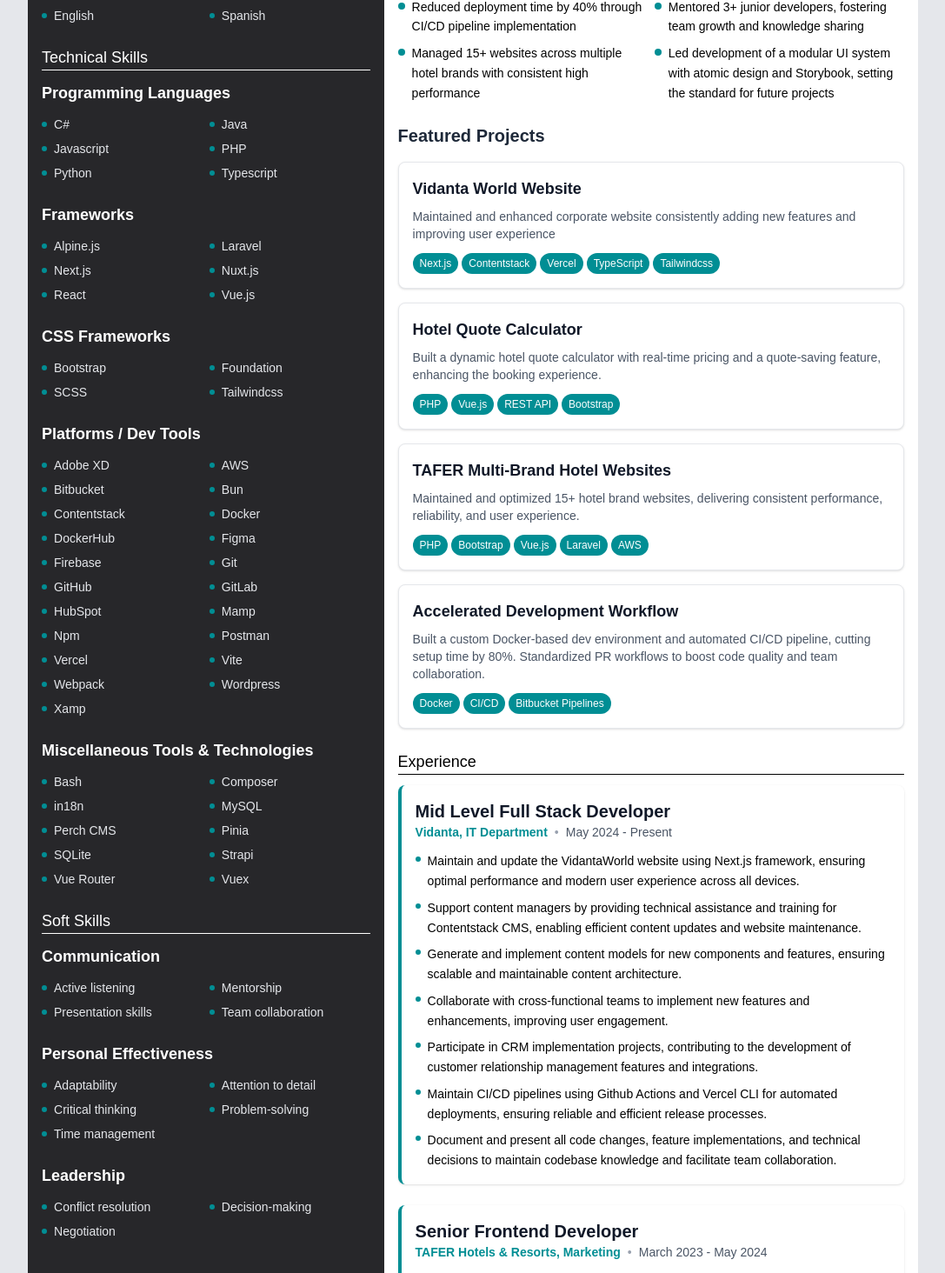
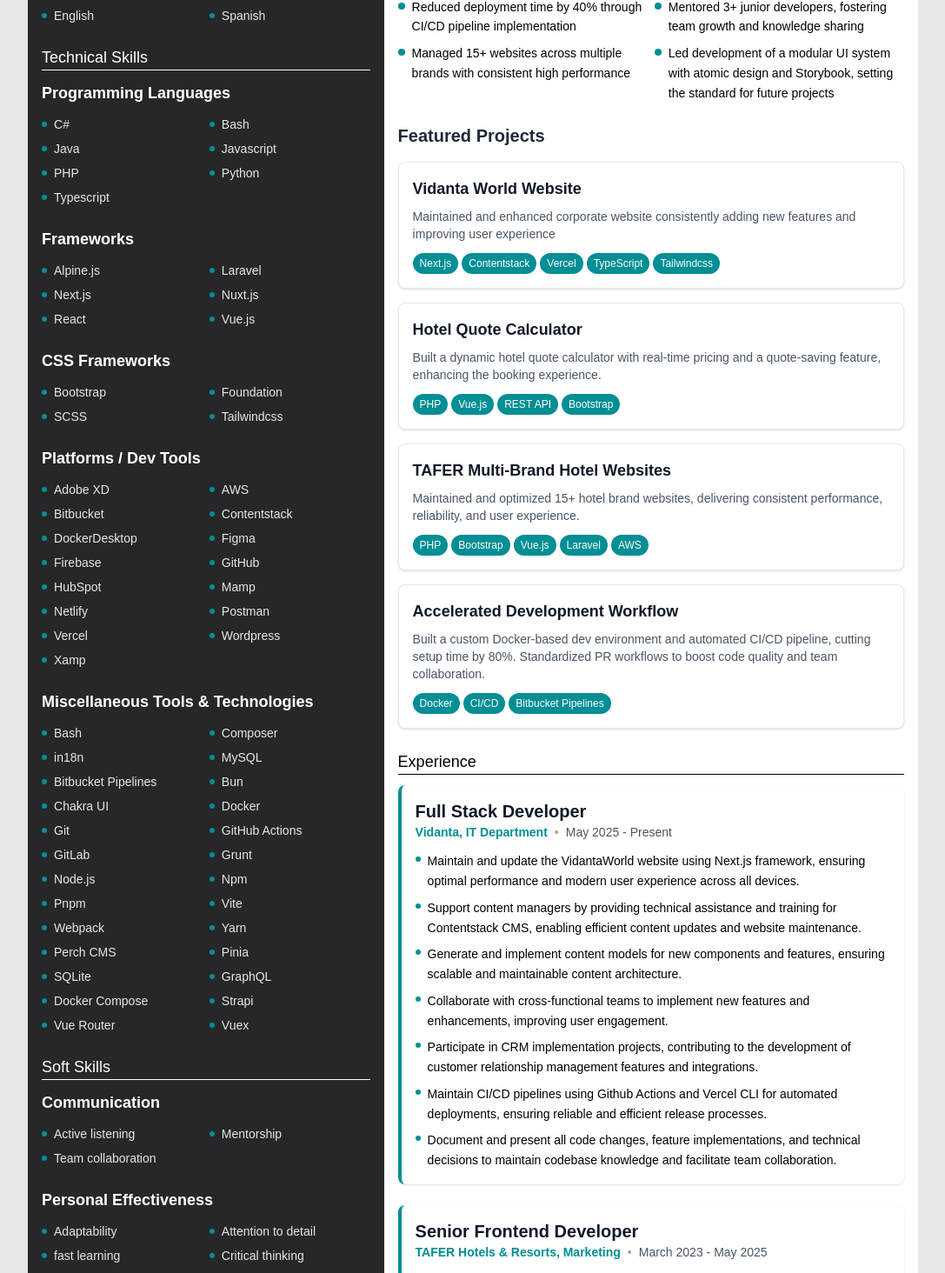
Before and after one commit to StallionStudios/curriculum-vitae, a Next.js app: page / in a window 1280 px wide. Shown: the part 630-2094 px from the top of the page at 87% size, without its empty margins (96-1183 px from the left). Built offline with nearby package versions, Linux system fonts and the light colour scheme.

Commit message:
feat: update job titles, experience dates, and enhance skills section for clarity and accuracy

```diff
--- a/src/app/page.tsx
+++ b/src/app/page.tsx
@@ -17,14 +17,14 @@
 	const linkedIn: string = 'https://linkedin.com/in/juan-sanchez-ramirez';
 	const gitHub: string = 'https://github.com/StallionStudios';
 	const aboutMe: string =
-		'Results-driven, bilingual (English/Spanish) Senior Web Developer with 4+ years of experience specializing in front-end JavaScript frameworks. Led teams of 3+ developers, achieved 40% performance improvements, and reduced deployment time by 40% through CI/CD implementation. Proven track record of mentoring junior developers, implementing modern development workflows, and driving significant improvements in website performance and user engagement. Passionate about leveraging cutting-edge technologies to create exceptional user experiences and optimize development workflows.';
+		'Results-driven, bilingual (English/Spanish) Senior Web Developer with 4+ years of experience specializing in front-end JavaScript frameworks. Led teams of junior developers, achieved significant performance improvements, and reduced deployment time by 40% through CI/CD implementation. Proven track record of mentoring junior developers, implementing modern development workflows, and driving significant improvements in website performance and user engagement. Passionate about leveraging cutting-edge technologies to create exceptional user experiences and optimize development workflows.';
 
 	const keyAchievements = [
 		'Led migration from legacy PHP to Nuxt.js, achieving 60% performance improvement',
 		'Played an essential role in migrating multiple websites to an AWS EC2 instance',
 		'Reduced deployment time by 40% through CI/CD pipeline implementation',
 		'Mentored 3+ junior developers, fostering team growth and knowledge sharing',
-		'Managed 15+ websites across multiple hotel brands with consistent high performance',
+		'Managed 15+ websites across multiple brands with consistent high performance',
 		'Led development of a modular UI system with atomic design and Storybook, setting the standard for future projects',
 	];
 
@@ -52,9 +52,9 @@
 	];
 	const jobs = [
 		{
-			jobTitle: 'Mid Level Full Stack Developer',
+			jobTitle: 'Full Stack Developer',
 			employer: 'Vidanta, IT Department',
-			startDate: 'May 2024',
+			startDate: 'May 2025',
 			endDate: 'Present',
 			achievements: [
 				'Maintain and update the VidantaWorld website using Next.js framework, ensuring optimal performance and modern user experience across all devices.',
@@ -70,7 +70,7 @@
 			jobTitle: 'Senior Frontend Developer',
 			employer: 'TAFER Hotels & Resorts, Marketing',
 			startDate: 'March 2023',
-			endDate: 'May 2024',
+			endDate: 'May 2025',
 			achievements: [
 				'Key member of the web development team managing 15+ websites, including key brands like Garza Blanca Resorts and Hotel Mousai, ensuring high performance and consistent user experience.',
 				"Pioneered the team's transition to a pull request workflow, improving code quality and fostering a collaborative environment.",
@@ -126,7 +126,7 @@
 	const technicalSkills = [
 		{
 			title: 'Programming Languages',
-			list: ['C#', 'Java', 'Javascript', 'PHP', 'Python', 'Typescript'],
+			list: ['C#', 'Bash', 'Java', 'Javascript', 'PHP', 'Python', 'Typescript'],
 		},
 		{
 			title: 'Frameworks',
@@ -142,44 +142,65 @@
 				'Adobe XD',
 				'AWS',
 				'Bitbucket',
-				'Bun',
 				'Contentstack',
-				'Docker',
-				'DockerHub',
+				'DockerDesktop',
 				'Figma',
 				'Firebase',
-				'Git',
 				'GitHub',
-				'GitLab',
 				'HubSpot',
 				'Mamp',
-				'Npm',
+				'Netlify',
 				'Postman',
 				'Vercel',
-				'Vite',
-				'Webpack',
 				'Wordpress',
 				'Xamp',
 			],
 		},
 		{
 			title: 'Miscellaneous Tools & Technologies',
-			list: ['Bash', 'Composer', 'in18n', 'MySQL', 'Perch CMS', 'Pinia', 'SQLite', 'Strapi', 'Vue Router', 'Vuex'],
+			list: [
+				"Bash",
+				"Composer",
+				"in18n",
+				"MySQL",
+				"Bitbucket Pipelines",
+				"Bun",
+				"Chakra UI",
+				"Docker",
+				"Git",
+				"GitHub Actions",
+				"GitLab",
+				"Grunt",
+				"Node.js",
+				"Npm",
+				"Pnpm",
+				"Vite",
+				"Webpack",
+				"Yarn",
+				"Perch CMS",
+				"Pinia",
+				"SQLite",
+				"GraphQL",
+				"Docker Compose",
+				"Strapi",
+				"Vue Router",
+				"Vuex",
+			],
 		},
 	];
 
 	const softSkills = [
 		{
 			title: 'Communication',
-			list: ['Active listening', 'Mentorship', 'Presentation skills', 'Team collaboration'],
+			list: ['Active listening', 'Mentorship', 'Team collaboration'],
 		},
 		{
 			title: 'Personal Effectiveness',
-			list: ['Adaptability', 'Attention to detail', 'Critical thinking', 'Problem-solving', 'Time management'],
+			list: ['Adaptability', 'Attention to detail', 'fast learning', 'Critical thinking', 'Problem-solving', 'Time management'],
 		},
 		{
 			title: 'Leadership',
-			list: ['Conflict resolution', 'Decision-making', 'Negotiation'],
+			list: ['Conflict resolution', 'Decision-making', 'Negotiation', 'Project management', 'Technical direction'],
 		},
 	];
 	return (
```
